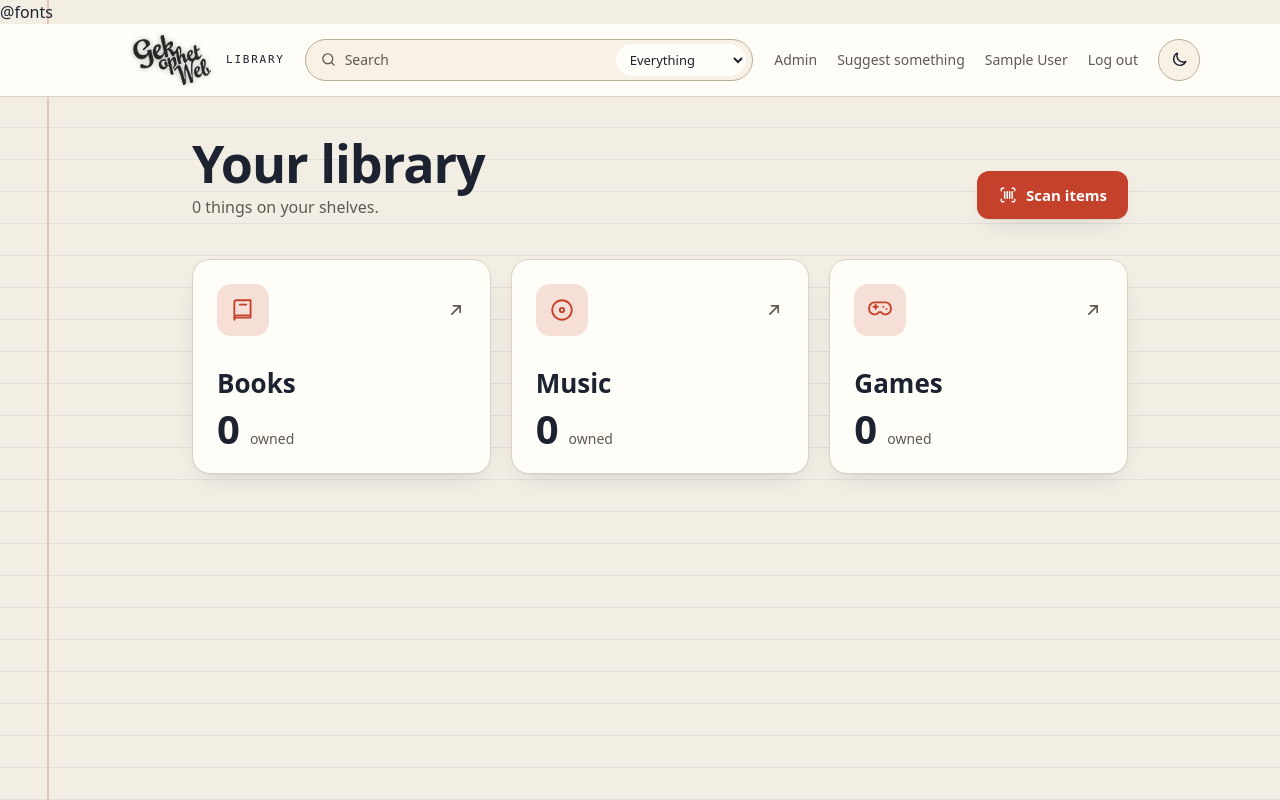
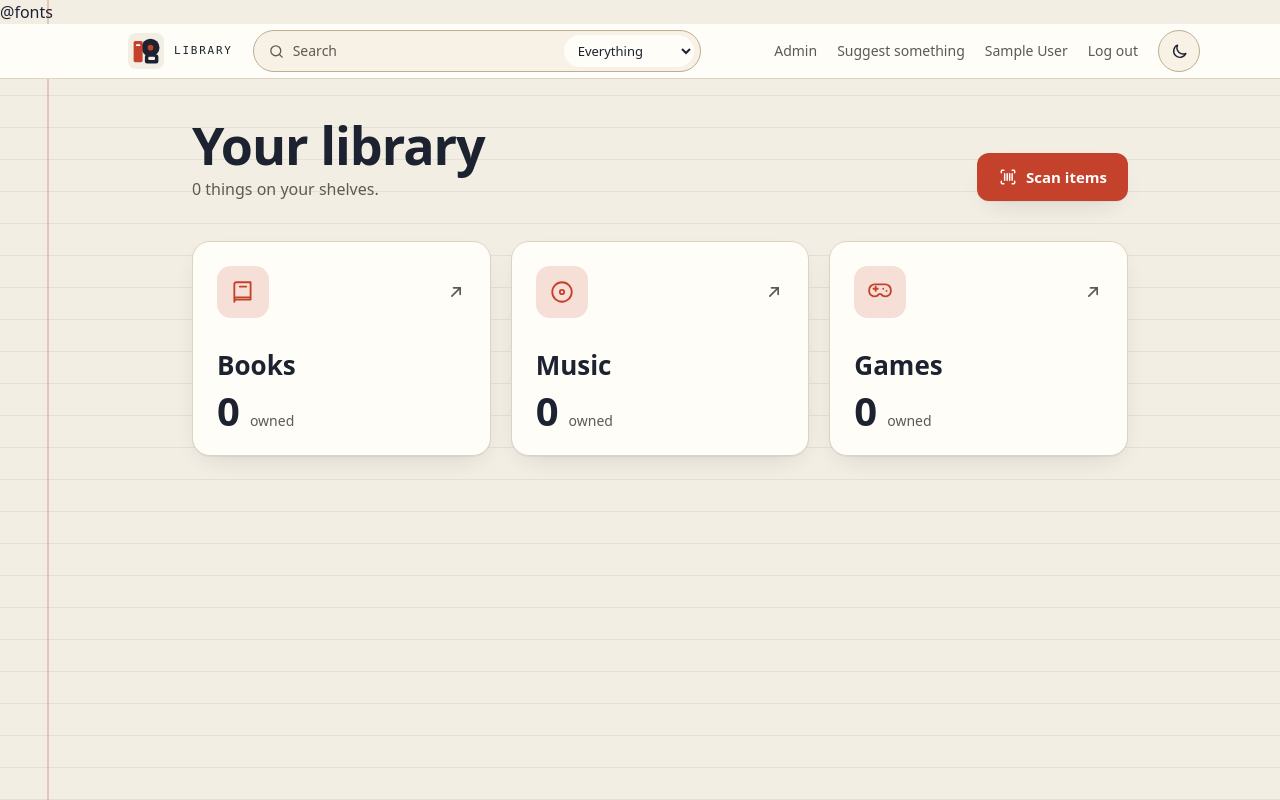
Before and after one commit to gekophetweb/library.gekophetweb.nl, a Laravel app: page / in a window 1280 px wide. Run offline with Laravel 12, Linux system fonts and the light colour scheme; the visitor is signed in with stand-in values (Sample User, id 1); data comes from the database, SQL or seed files in the repository; data that the repository does not hold is empty; style sheets or scripts are compiled from the project's sources.

Commit message:
Use the app icon as the site logo
The header, login card and Appearance preview now show the same book,
record and cartridge icon as the favicon, through a new x-logo component,
instead of the Gek op het Web script logo. The logo CSS filter goes too:
it blackened the old white logo in light mode and would flatten the
coloured icon.

```diff
--- a/resources/css/app.css
+++ b/resources/css/app.css
@@ -81,7 +81,6 @@
     --info-soft: #dcebf5;
     --danger: #b3261e;
     --shadow: 0 1px 0 rgba(29, 34, 48, 0.05), 0 10px 28px -14px rgba(29, 34, 48, 0.22);
-    --logo-filter: brightness(0) opacity(0.85);
 
     --stone-50: #f3eee4;
     --stone-100: #efe7d9;
@@ -118,7 +117,6 @@
     --info-soft: #192f45;
     --danger: #ff8a80;
     --shadow: 0 1px 0 rgba(0, 0, 0, 0.25), 0 14px 34px -16px rgba(0, 0, 0, 0.7);
-    --logo-filter: drop-shadow(0 4px 10px rgba(0, 0, 0, 0.45));
 
     --stone-50: #f5f6f9;
     --stone-100: #eef0f4;
@@ -221,14 +219,11 @@ html[data-density='compact'] { font-size: 93.75%; }
 .paper.swatch[data-bg='grid'] { background-size: 14px 14px; }
 .paper.swatch[data-bg='photo'] { background-attachment: scroll; }
 
-.logo { filter: var(--logo-filter); }
-
 /*
- * A photo behind the page (the login screen), darkened so the card and the light logo
+ * A photo behind the page (the login screen), darkened so the card and the logo
  * stand out in both themes. Beats every [data-bg] pattern above.
  */
 body.paper.paper.has-backdrop {
-    --logo-filter: drop-shadow(0 4px 10px rgba(0, 0, 0, 0.45));
     background-image: linear-gradient(rgba(20, 14, 8, 0.55), rgba(20, 14, 8, 0.65)), var(--backdrop);
     background-size: cover;
     background-position: center;
--- a/resources/views/components/auth-card.blade.php
+++ b/resources/views/components/auth-card.blade.php
@@ -8,7 +8,7 @@
                 {{-- Guests have no account to save to: the choice stays in this browser. --}}
                 <x-theme-toggle-button type="button" data-theme-toggle />
             </div>
-            <img src="{{ asset('images/gekophetweb-logo.png') }}" alt="Gek op het Web" width="160" height="109" class="logo h-auto w-[132px] sm:w-[160px]">
+            <x-logo :size="80" class="size-16 sm:size-20" />
             <p class="label-mono -mt-1 mb-4 text-xs tracking-[0.22em]">Library · books, music &amp; games</p>
         @endguest
 
--- a/resources/views/components/layout.blade.php
+++ b/resources/views/components/layout.blade.php
@@ -40,7 +40,7 @@
         {{-- A share link: no account nav, nothing to act on, even for a signed-in visitor. --}}
         <header class="border-b border-line bg-surface">
             <div class="mx-auto flex max-w-5xl flex-wrap items-center gap-x-4 gap-y-1 py-1.5 pr-4 pl-8 sm:pl-16">
-                <img src="{{ asset('images/gekophetweb-logo.png') }}" alt="Gek op het Web" width="88" height="60" class="logo h-auto w-[72px] sm:w-[88px]">
+                <x-logo :size="36" class="size-8 sm:size-9" />
                 <p class="text-sm">
                     <span class="font-display text-base font-bold">{{ $share->user->name }}’s collection</span>
                     <span class="text-muted">· read only</span>
@@ -52,7 +52,7 @@
         <header class="border-b border-line bg-surface">
             <nav class="mx-auto flex max-w-6xl flex-wrap items-center gap-x-5 gap-y-2 py-1.5 pr-4 pl-8 text-sm sm:pl-16">
                 <a href="{{ route('home') }}" aria-label="{{ config('app.name') }} home" class="flex items-center gap-2.5 text-ink">
-                    <img src="{{ asset('images/gekophetweb-logo.png') }}" alt="Gek op het Web" width="88" height="60" class="logo h-auto w-[72px] sm:w-[88px]">
+                    <x-logo :size="36" alt="" class="size-8 sm:size-9" />
                     <span class="label-mono text-ink">Library</span>
                 </a>
 
--- /dev/null
+++ b/resources/views/components/logo.blade.php
@@ -0,0 +1,3 @@
+@props(['size' => 36, 'alt' => config('app.name')])
+{{-- The app icon (same artwork as the favicon): a book, a record and a game cartridge. --}}
+<img src="{{ asset('favicon.svg') }}" alt="{{ $alt }}" width="{{ $size }}" height="{{ $size }}" {{ $attributes->merge(['class' => 'shrink-0']) }}>
--- a/resources/views/settings/appearance.blade.php
+++ b/resources/views/settings/appearance.blade.php
@@ -127,7 +127,7 @@
                 @foreach (['light', 'dark'] as $theme)
                     <figure data-theme="{{ $theme }}" data-accent="{{ $appearance->accent->value }}" data-preview class="paper overflow-hidden rounded-2xl border border-line shadow-card" data-bg="{{ $appearance->background->value }}" style="--margin-x: 22px">
                         <div class="flex items-center gap-2 border-b border-line bg-surface px-3 py-1.5">
-                            <img src="{{ asset('images/gekophetweb-logo.png') }}" alt="" width="52" height="35" class="logo h-auto w-[52px]">
+                            <x-logo :size="24" alt="" class="size-6" />
                             <span class="label-mono text-[10px]">{{ ucfirst($theme) }}</span>
                         </div>
                         <div class="space-y-3 py-4 pr-3 pl-9">
```
